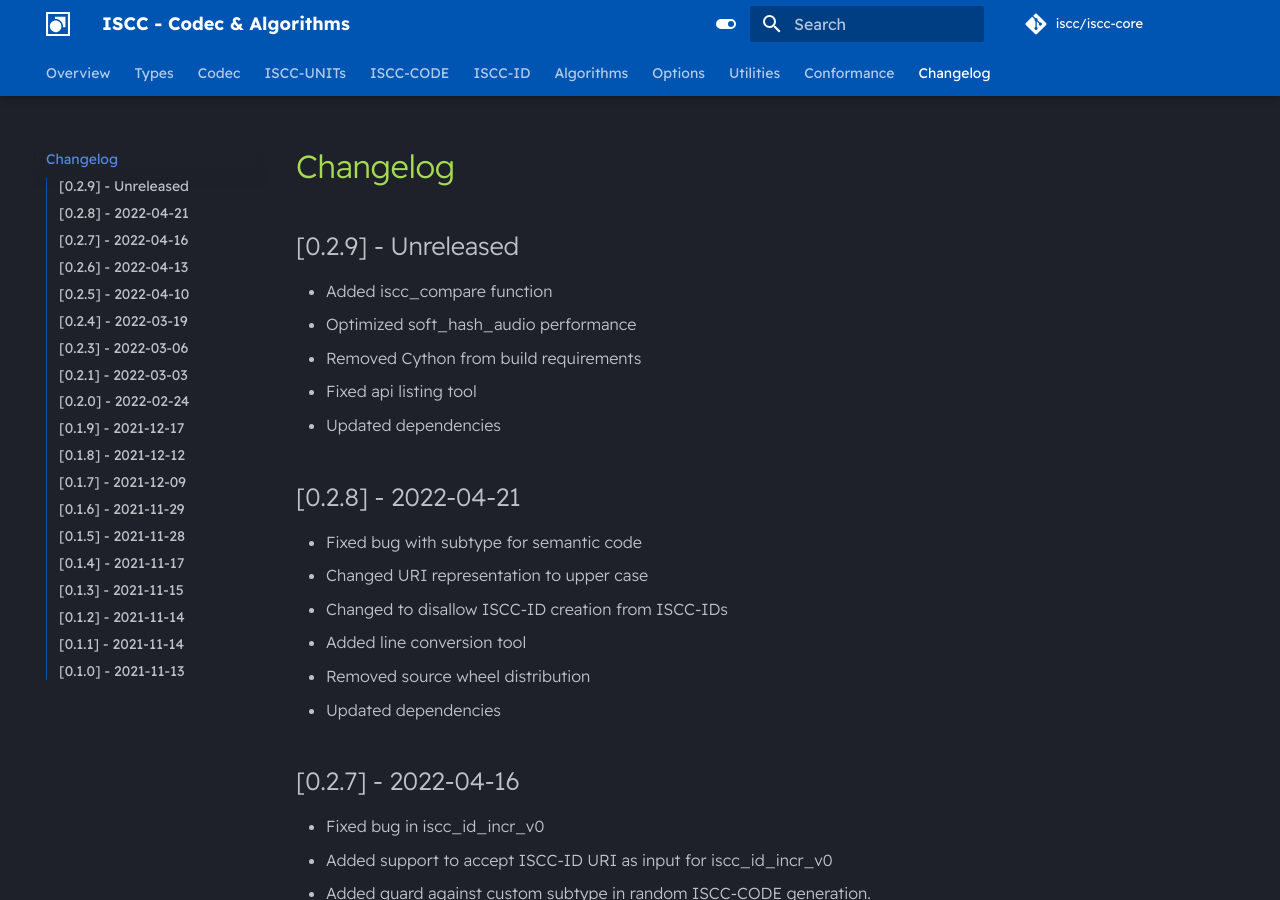
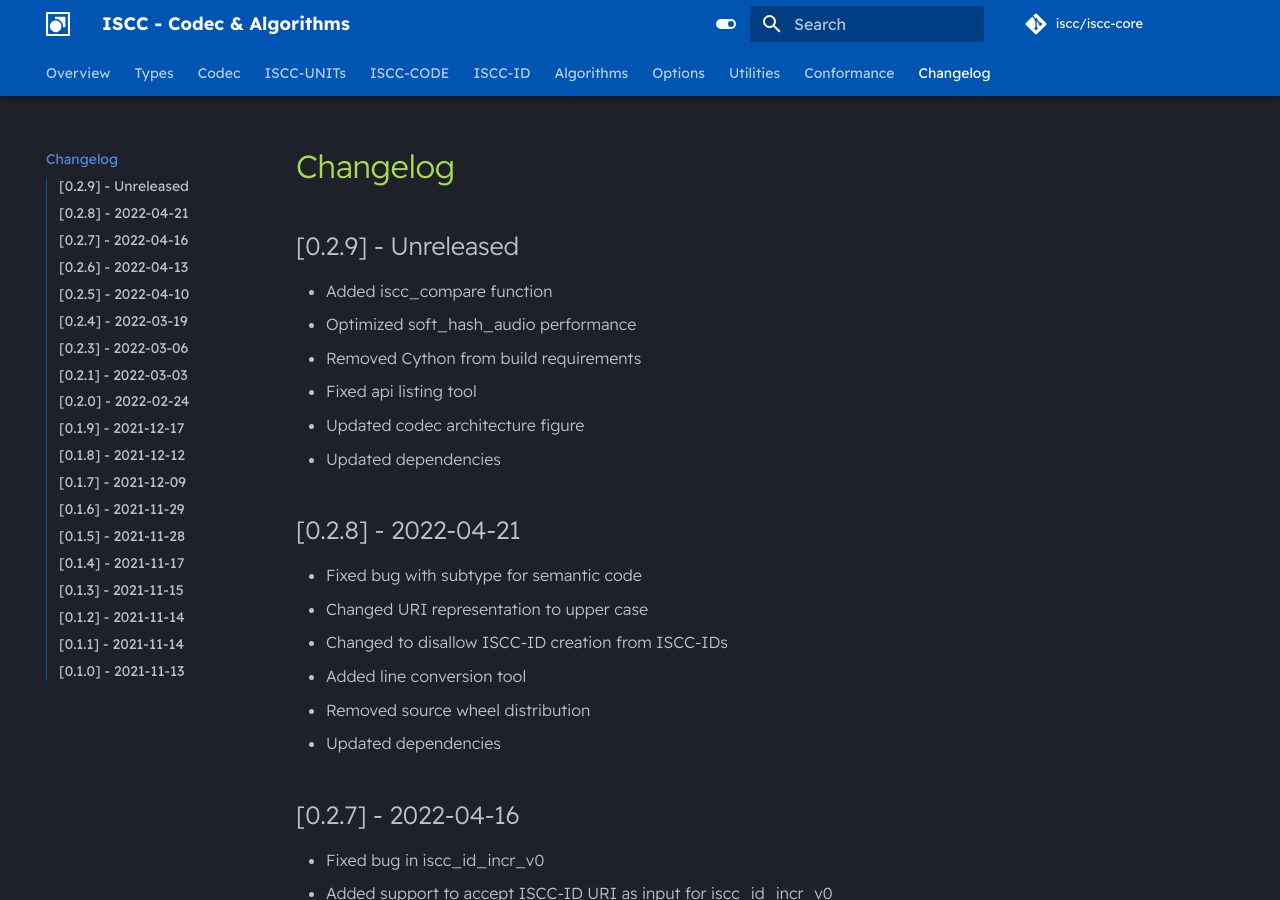
Before and after one commit to iscc/iscc-core, an MkDocs documentation site: the page built from docs/changelog.md, in a window 1280 px wide and 900 px high. Built offline with MkDocs 1.6.1 and Material for MkDocs 9.7.7, drawn with Linux system fonts in a browser that asks for light colours; comment, search, counter and statistics services are not loaded.

Commit message:
Updated codec architecture figures

```diff
--- a/docs/changelog.md
+++ b/docs/changelog.md
@@ -5,6 +5,7 @@
 - Optimized soft_hash_audio performance
 - Removed Cython from build requirements
 - Fixed api listing tool
+- Updated codec architecture figure
 - Updated dependencies
 
 ## [0.2.8] - 2022-04-21
```
Also changed, not shown: CHANGELOG.md (+1 -0 lines), docs/images/iscc-codec-dark.png, docs/images/iscc-codec-light.png.
